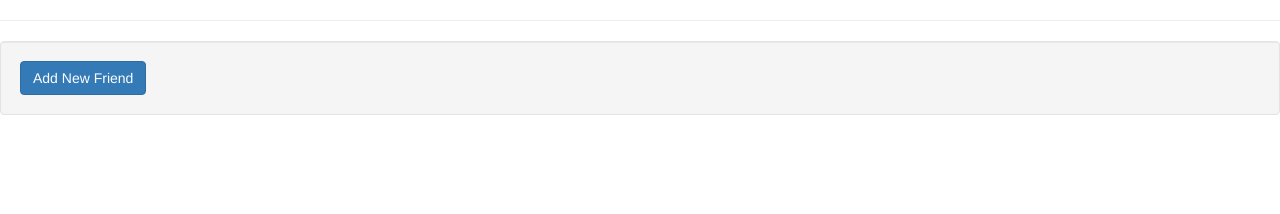
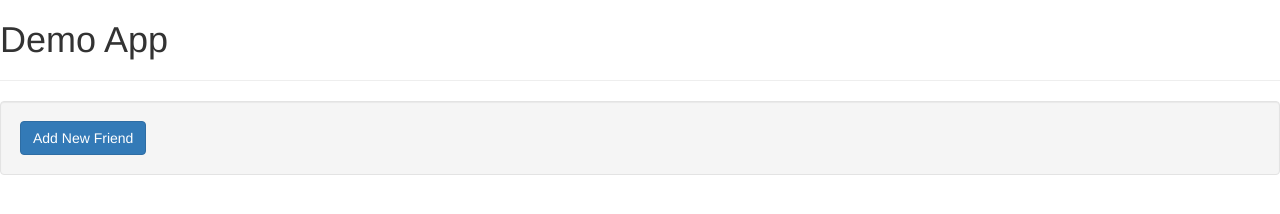
Before and after one commit to MistyShrivastava/redux-example1, a website: page index.html in a window 1280 px wide. Drawn offline with nearby package versions, Linux system fonts and the light colour scheme; some packages are replaced by stand-ins of ours.

Commit message:
adding some data

```diff
--- a/index.html
+++ b/index.html
@@ -1,5 +1,8 @@
 <!DOCTYPE html>
 <html>
+<head>
+	<title> Demo App</title>
+</head>
     <body>
     <script src="/scripts/angular/angular.js"></script>
     <script src="/scripts/angular-route/angular-route.min.js"></script>
@@ -7,6 +10,8 @@
     <script src="app/app.js"></script>
     <div ng-app="demo" >
     <link rel="stylesheet" href="https://maxcdn.bootstrapcdn.com/bootstrap/3.3.7/css/bootstrap.min.css">
+
+    <h1> Demo App</h1>
  <list-directive></list-directive>
 
 </div>
```
